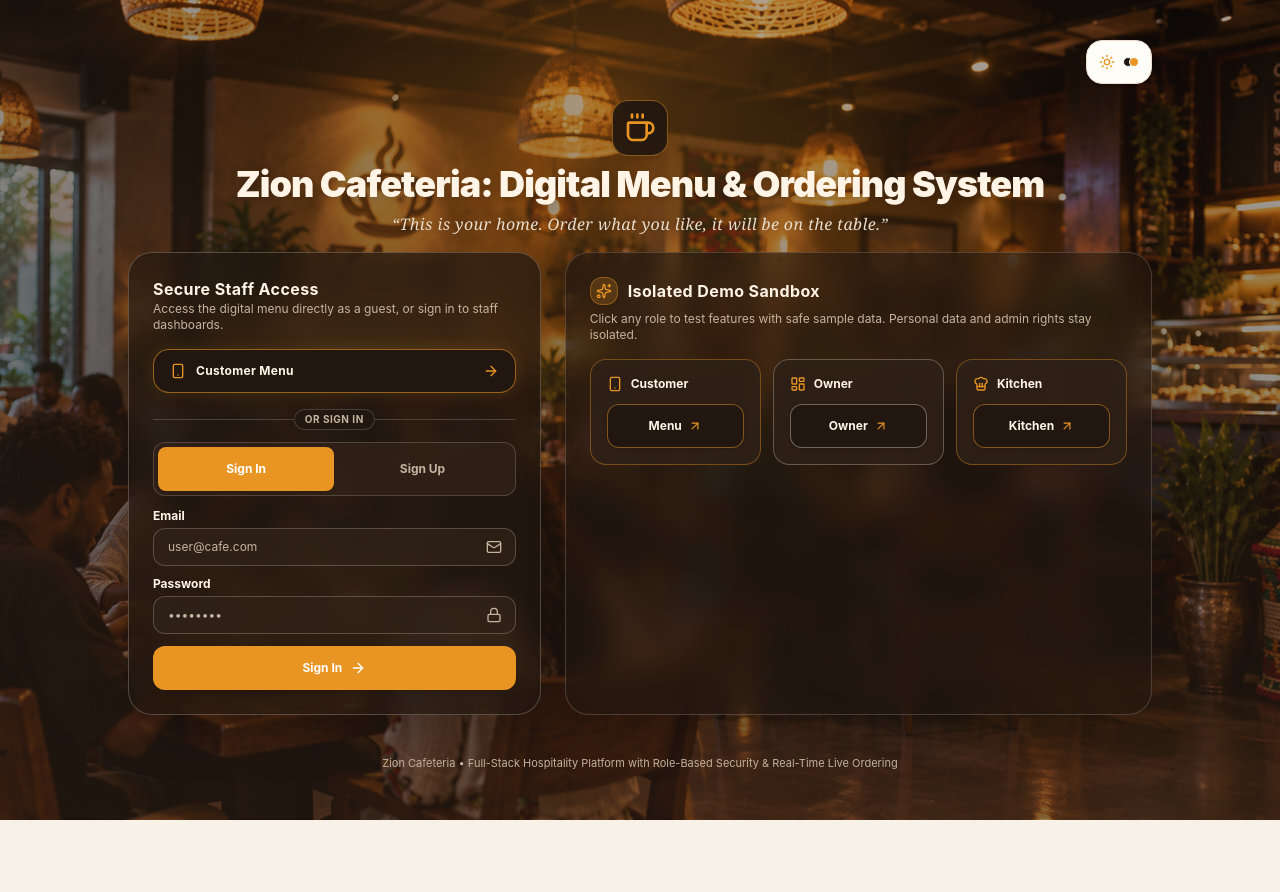
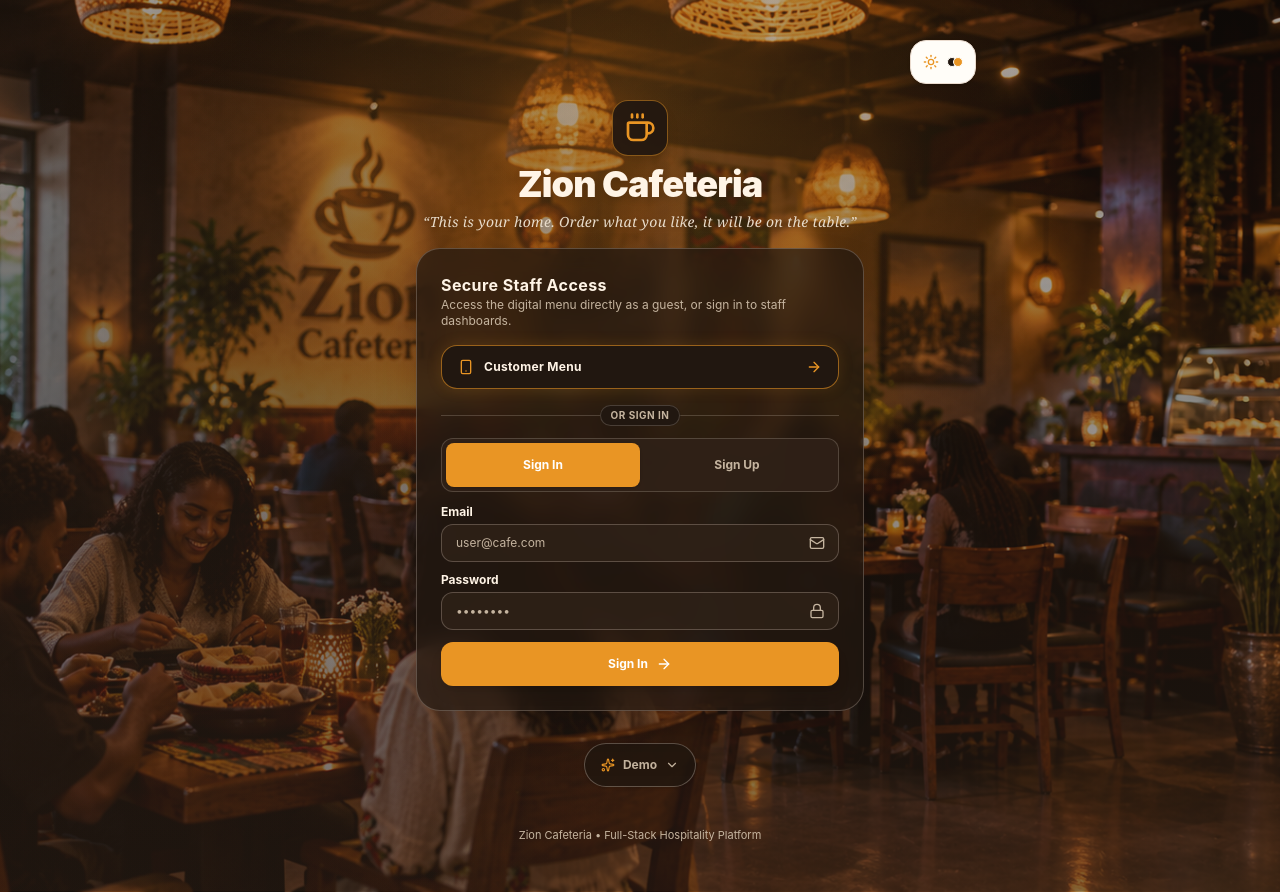
Before and after one commit to beny-yamin/Zion-Cafteria-menu, a React (Vite) app in the folder client/: page /login in a window 1280 px wide. Before the commit the page ends 820 px from the top, so only its background shows below. Built offline with nearby package versions, Linux system fonts and the light colour scheme; no server answers.

Commit message:
feat: move demo cards behind a bottom Demo toggle button on auth portal

```diff
--- a/client/src/pages/SharedAuthPortal.tsx
+++ b/client/src/pages/SharedAuthPortal.tsx
@@ -1,6 +1,6 @@
-import React, { useEffect } from 'react';
+import React, { useState, useEffect } from 'react';
 import { useNavigate } from 'react-router-dom';
-import { Coffee } from 'lucide-react';
+import { Coffee, ChevronDown, ChevronUp, Sparkles } from 'lucide-react';
 import { RealAuthForm } from '../components/auth/RealAuthForm.js';
 import { DemoRoleShowcase } from '../components/auth/DemoRoleShowcase.js';
 import { ThemeSwitcher } from '../components/layout/ThemeSwitcher.js';
@@ -11,6 +11,7 @@ export const SharedAuthPortal: React.FC = () => {
   const { user } = useAuth();
   const { theme } = useTheme();
   const navigate = useNavigate();
+  const [showDemo, setShowDemo] = useState(false);
 
   useEffect(() => {
     if (user && !user.isDemo) {
@@ -42,7 +43,7 @@ export const SharedAuthPortal: React.FC = () => {
         backgroundPosition: 'center',
       }}
     >
-      <div className="max-w-5xl w-full mx-auto space-y-4 pt-2">
+      <div className="max-w-2xl w-full mx-auto space-y-4 pt-2">
         <div className="flex justify-end">
           <ThemeSwitcher />
         </div>
@@ -53,27 +54,41 @@ export const SharedAuthPortal: React.FC = () => {
             <Coffee className="w-8 h-8" />
           </div>
           <h1 className="text-2xl sm:text-3xl md:text-4xl font-black text-[#FFF4E6] tracking-tight drop-shadow-md">
-            Zion Cafeteria: Digital Menu & Ordering System
+            Zion Cafeteria
           </h1>
-          <p className="text-[#E8DCCB] text-sm sm:text-base font-serif italic tracking-wide max-w-xl mx-auto drop-shadow-sm">
+          <p className="text-[#E8DCCB] text-sm font-serif italic tracking-wide max-w-md mx-auto drop-shadow-sm">
             &ldquo;This is your home. Order what you like, it will be on the table.&rdquo;
           </p>
         </header>
 
-        {/* 2-Column Dark Glassmorphism Cards */}
-        <div className="grid grid-cols-1 lg:grid-cols-12 gap-6 items-stretch">
-          <div className="lg:col-span-5 w-full flex">
-            <RealAuthForm />
-          </div>
+        {/* Focused Authentication & Customer Access */}
+        <div className="max-w-md mx-auto w-full">
+          <RealAuthForm />
+        </div>
 
-          <div className="lg:col-span-7 bg-cafe-deep/60 backdrop-blur-md border border-cafe-border/20 rounded-3xl p-6 shadow-2xl w-full flex flex-col justify-between">
-            <DemoRoleShowcase />
-          </div>
+        {/* Bottom Demo Access Trigger */}
+        <div className="pt-4 flex flex-col items-center">
+          <button
+            type="button"
+            onClick={() => setShowDemo((prev) => !prev)}
+            className="touch-target inline-flex items-center space-x-2 text-xs font-bold text-[#C5B49F] hover:text-[#FFF4E6] bg-cafe-deep/80 hover:bg-cafe-espresso border border-cafe-border/30 px-4 py-2 rounded-full transition-colors shadow-sm"
+          >
+            <Sparkles className="w-3.5 h-3.5 text-cafe-amber" />
+            <span>Demo</span>
+            {showDemo ? <ChevronUp className="w-3.5 h-3.5" /> : <ChevronDown className="w-3.5 h-3.5" />}
+          </button>
+
+          {/* Reveal 3 Demo Roles on Click */}
+          {showDemo && (
+            <div className="w-full mt-4 bg-cafe-deep/80 backdrop-blur-md border border-cafe-border/30 rounded-3xl p-5 shadow-2xl animate-in fade-in slide-in-from-bottom-2 duration-200">
+              <DemoRoleShowcase />
+            </div>
+          )}
         </div>
       </div>
 
       <footer className="text-center text-[11px] text-[#C5B49F] py-4 mt-6">
-        Zion Cafeteria • Full-Stack Hospitality Platform with Role-Based Security & Real-Time Live Ordering
+        Zion Cafeteria • Full-Stack Hospitality Platform
       </footer>
     </div>
   );
```
